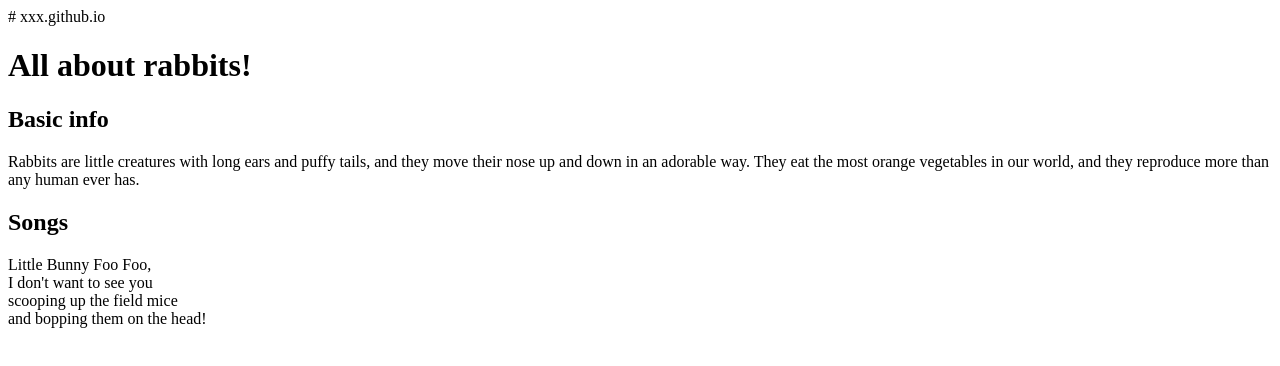
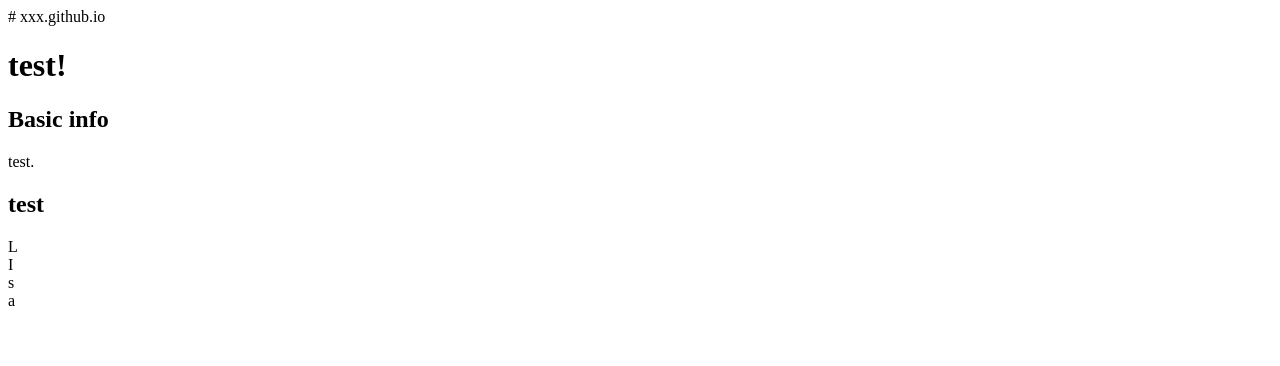
Before and after one commit to hideakimatsuokagitHub/xxx.github.io, a plain HTML site: page index.html in a window 1280 px wide. Drawn offline with Linux system fonts and the light colour scheme.

Commit message:
Update index.html

```diff
--- a/index.html
+++ b/index.html
@@ -7,18 +7,18 @@
     </head>
     <body>
 
-    <h1>All about rabbits!</h1>
+    <h1>test!</h1>
 
     <h2>Basic info</h2>
 
-    <p>Rabbits are little creatures with long ears and puffy tails, and they move their nose up and down in an adorable way. They eat the most orange vegetables in our world, and they reproduce more than any human ever has.</p>
+    <p>test.</p>
 
-    <h2>Songs</h2>
+    <h2>test</h2>
 
-    <p>Little Bunny Foo Foo, <br>
-I don't want to see you <br>
-scooping up the field mice <br>
-and bopping them on the head!</p>
+    <p>L<br>
+I <br>
+s<br>
+a</p>
 
     </body>
 </html>
```
